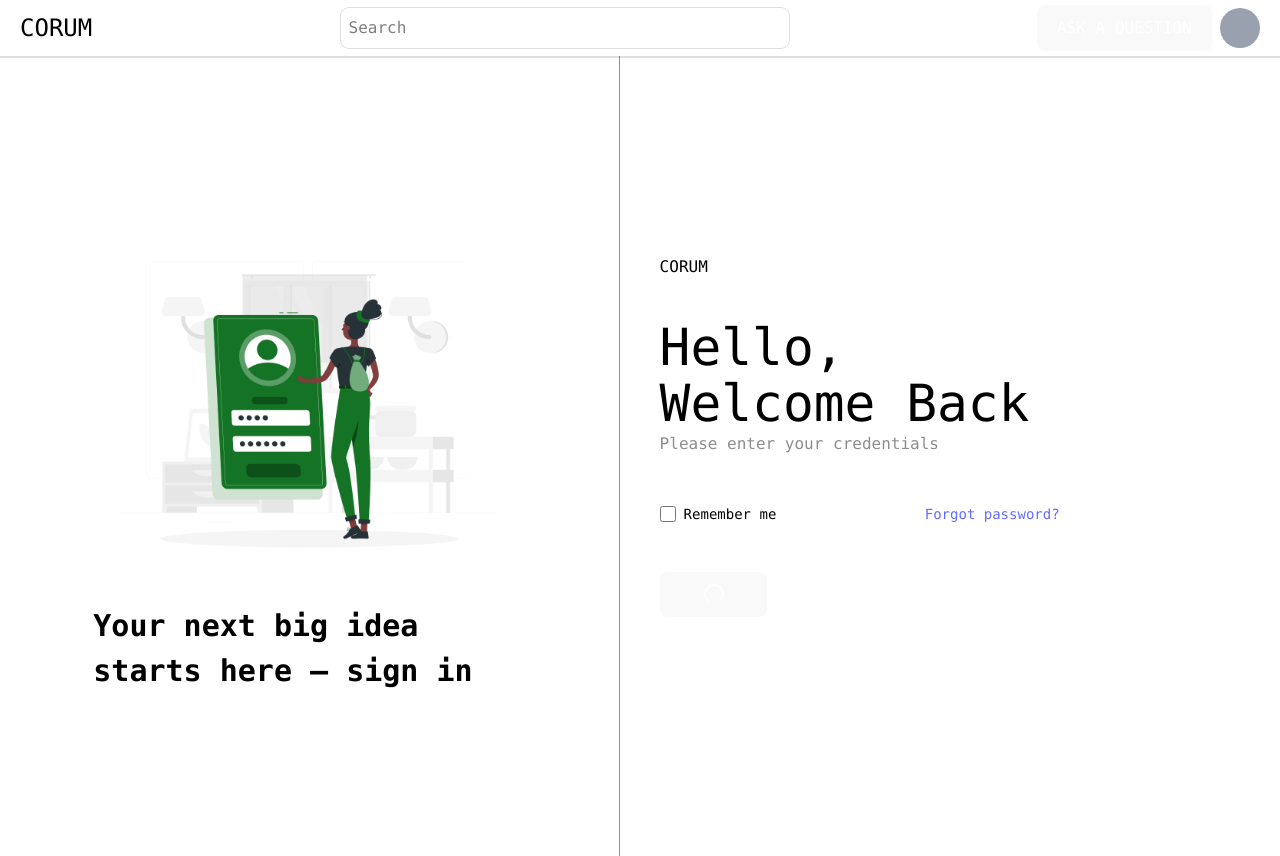
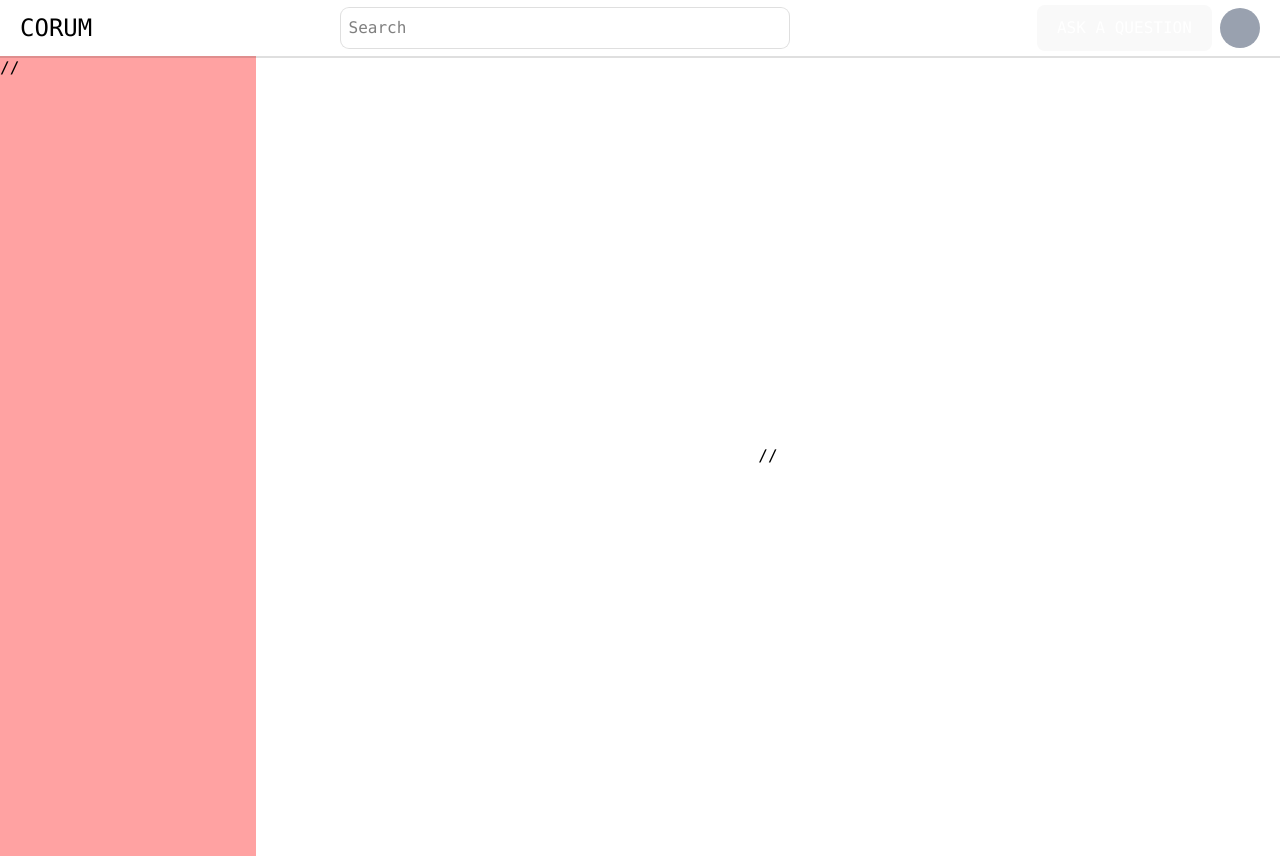
Before and after one commit to nearHaan/corum-frontend, a React (Vite) app: page /home in a window 1280 px wide. Built offline with nearby package versions, Linux system fonts and the light colour scheme.

Commit message:
add sidebar

```diff
--- a/src/pages/Home/Home.tsx
+++ b/src/pages/Home/Home.tsx
@@ -4,7 +4,7 @@ import { Button } from "../../components/Button";
 export default function HomePage() {
   return (
     <div className="min-h-screen w-screen overflow-x-hidden flex flex-col items-center justify-center font-mono text-black">
-      <header className="w-full flex items-center justify-between shadow-[0px_2px_#00000020] z-30 px-5">
+      <header className="relative sticky top-0 w-full flex items-center justify-between shadow-[0px_2px_#00000020] z-30 px-5">
         <h2 className="text-2xl my-2">CORUM</h2>
         <div className="flex-1 max-w-md rounded-lg my-2 mx-5 ring-1 ring-[#00000020]">
           <input
@@ -21,7 +21,8 @@ export default function HomePage() {
           <div className="w-10 h-10 rounded-full bg-gray-400"></div>
         </div>
       </header>
-      <main className="flex-1">
+      <main className="w-full h-full flex items-center justify-center">
+        <div className="w-80 h-screen bg-red-300">//</div>
         <Outlet />
       </main>
     </div>
--- a/src/pages/Home/tabs/Questions.tsx
+++ b/src/pages/Home/tabs/Questions.tsx
@@ -1,51 +1,7 @@
-import { Button } from "../../../components/Button";
-
 export default function QuestionsPage() {
   return (
-    <div className="w-screen min-h-screen flex items-center justify-center font-mono">
-      <div className="max-illusBreak:hidden h-screen w-full border-r-1 border-[#8e8e8e] flex flex-col items-center justify-center">
-        <img
-          className="max-w-sm"
-          alt="illustration"
-          src="src/assets/login-illustration.png"
-        />
-        <h3 className="max-w-lg text-[30px] px-10 font-bold text-black">
-          Your next big idea starts here — sign in
-        </h3>
-      </div>
-      <div className="h-full w-full flex flex-col items-start p-10 text-black">
-        <h3 className="">CORUM</h3>
-        <h1 className="mt-10">
-          Hello,
-          <br />
-          Welcome Back
-        </h1>
-        <p className="mb-10 text-[#8E8E8E]">Please enter your credentials</p>
-        <form
-          onSubmit={() => {}}
-          className="max-xl:w-full min-xl:w-100 min-illusBreak:max-w-100"
-        >
-          <div className="w-full flex items-center justify-between py-2">
-            <label className="flex items-center cursor-pointer">
-              <input
-                type="checkbox"
-                className="w-4 h-4 bg-black rounded focus:ring-blue-500"
-              />
-              <span className="ml-2 text-sm text-black">Remember me</span>
-            </label>
-            <a className="text-sm text-[#8e8e8e] hover:text-black transition-colors cursor-pointer">
-              Forgot password?
-            </a>
-          </div>
-          <Button
-            type="submit"
-            loading={true}
-            className="my-10 max-w-30 uppercase bg-[#147324]"
-          >
-            Sign in
-          </Button>
-        </form>
-      </div>
+    <div className="w-screen h-full flex items-center justify-center font-mono">
+      //
     </div>
   );
 }
```
